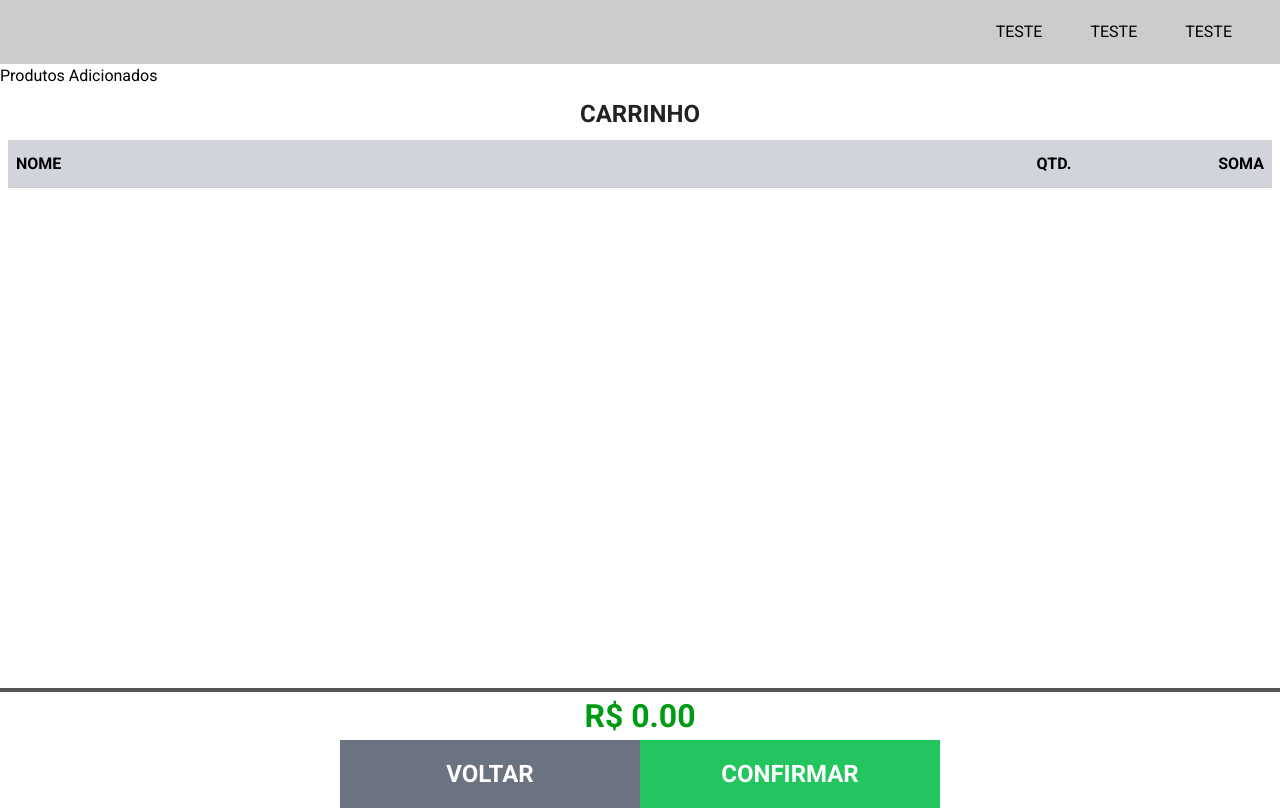
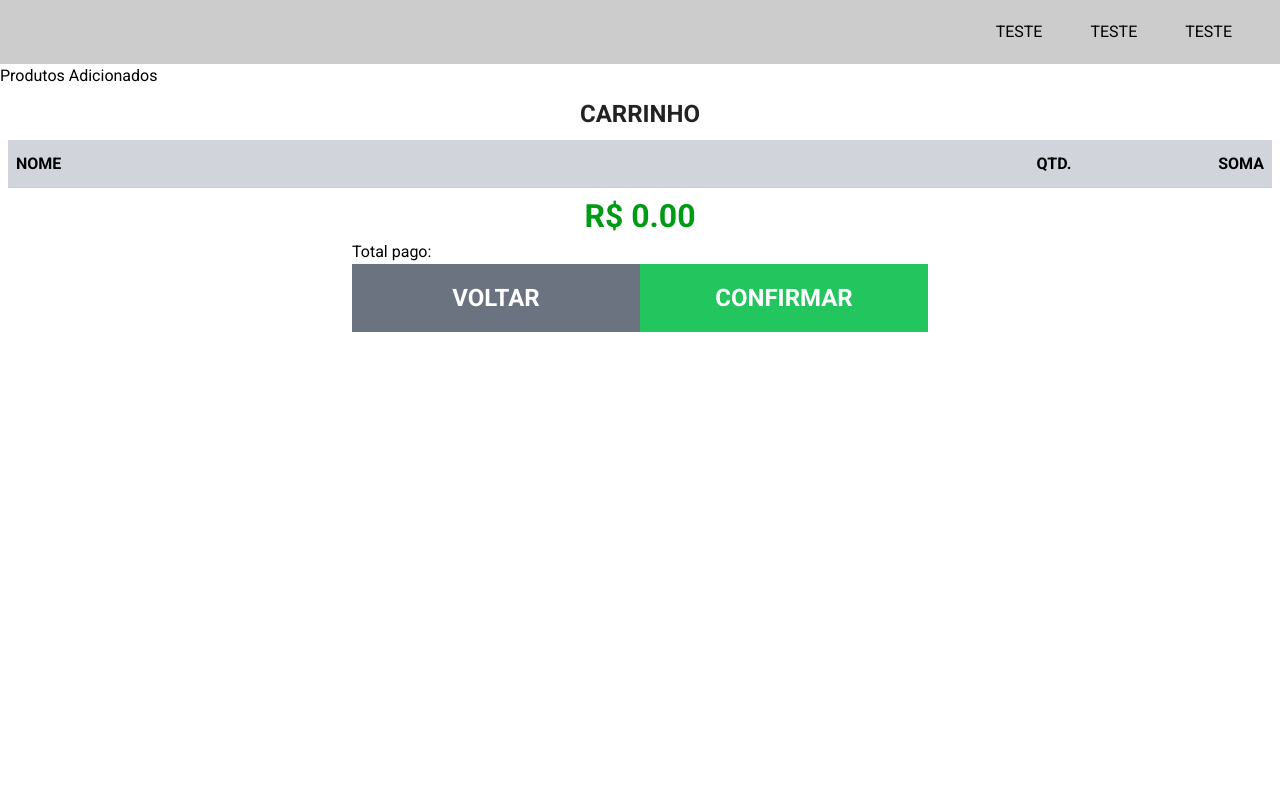
Before and after one commit to Roger2405/controle-vendas, a React (Create React App) app: page /pedidos in a window 1280 px wide. Built offline with nearby package versions, Linux system fonts and the light colour scheme.

Commit message:
corrigindo elementos duplicados e resetando carrinho ao voltar

```diff
--- a/src/commons/getCartProductsFromLocalStorage.ts
+++ b/src/commons/getCartProductsFromLocalStorage.ts
@@ -1,8 +1,8 @@
 
 export default function getCartProductsFromLocalStorage() {
     var strProducts = localStorage.getItem('cart-products');
-    console.log(strProducts)
     var objProducts = [];
+
     if (strProducts) {
         objProducts = JSON.parse(strProducts);
     }
--- a/src/components/Button/styles.scss
+++ b/src/components/Button/styles.scss
@@ -1,7 +1,7 @@
 .button {
     padding: 1rem 1rem;
 
-    flex-basis: 45%;
+    flex-basis: 50%;
     font-size: 1.5rem;
     color: #FFFFFF;
     text-transform: uppercase;
--- a/src/components/Cart/index.tsx
+++ b/src/components/Cart/index.tsx
@@ -10,7 +10,7 @@ interface Props {
     children: React.ReactNode
 }
 
-export default function Cart({ cartProducts, setCartProducts, children }: Props ) {
+export default function Cart({ cartProducts, setCartProducts, children }: Props) {
 
     cartProducts.sort((a, b) => {
         return a.id - b.id;
@@ -55,10 +55,8 @@ export default function Cart({ cartProducts, setCartProducts, children }: Props
 
 
             </div>
-            <div className='footer'>
-                <p className='total'>R$ {sumPrices.toFixed(2)}</p>
-                {children}
-            </div>
+            <p className='total'>R$ {sumPrices.toFixed(2)}</p>
+            {children}
         </>
     )
 }
--- a/src/components/Cart/styles.scss
+++ b/src/components/Cart/styles.scss
@@ -14,7 +14,6 @@
     scroll-behavior: smooth;
     overflow-y: scroll;
     padding: 0 .5rem;
-    margin-bottom: 7.5rem;
 
     .cart__item {
         display: flex;
@@ -33,15 +32,6 @@
         flex-basis: 70%;
     }
 }
-
-.footer {
-    background-color: #FFFFFF;
-    border-top: .25rem solid rgb(85, 85, 85);
-    bottom: 0;
-    position: fixed;
-    width: 100%;
-    height: 7rem;
-
 .total {
     text-align: center;
     font-size: 2rem;
@@ -50,8 +40,6 @@
     font-weight: 700;
 }
 
-
-}
 
 
 
--- a/src/components/Products/index.tsx
+++ b/src/components/Products/index.tsx
@@ -10,28 +10,24 @@ interface Props {
     cartProducts: CartProduct[]
 }
 export default function Products({ group, cartProducts, setCartProducts }: Props) {
-
-
     function refreshCartProducts(product: unknown) {
 
         var cartProduct = product as CartProduct;
-        if (!cartProduct.count) {
-            cartProduct.count = 1;
-            setCartProducts(oldProducts => [...oldProducts, cartProduct])
+        if (cartProducts.includes(cartProduct)) {
+            cartProduct.count++;
+            let index = cartProducts.indexOf(cartProduct);
+            cartProducts.splice(index, 1);
         }
         else {
-            cartProduct.count++;
+            cartProduct.count = 1;
+
         }
-
-        if (cartProducts.includes(cartProduct)) {
-            let index = cartProducts.indexOf(cartProduct);
-            cartProducts.splice(index, 1);
-            setCartProducts(oldProducts => [...oldProducts, cartProduct]);
-        }
+        setCartProducts(oldProducts => [...oldProducts, cartProduct]);
 
     }
-    function isInTheCart(product: any) {
-        return cartProducts.includes(product);
+    function isInTheCart(product: ProductProps) {
+        const cartProduct = product as CartProduct;
+        return cartProducts.includes(cartProduct);
     }
 
     return (
--- a/src/pages/Home.tsx
+++ b/src/pages/Home.tsx
@@ -11,7 +11,7 @@ import { Link, useNavigate } from 'react-router-dom';
 import getCartProductsFromLocalStorage from '../commons/getCartProductsFromLocalStorage';
 
 export default function Home() {
-    const [cartProducts, setCartProducts] = useState<CartProduct[]>(getCartProductsFromLocalStorage());
+    const [cartProducts, setCartProducts] = useState<CartProduct[]>([]);
     const [inputValue, setInputValue] = useState<string>('');
 
     const productsArr = Array.from(productsJson);
@@ -23,7 +23,6 @@ export default function Home() {
     const [arrFiltered, setArrFiltered] = useState<ProductProps[][]>(arrayProductsGrouped);
 
     const navigate = useNavigate();
-
 
     if (productsArr) {
         productsArr.forEach(productsArr => {
@@ -41,6 +40,9 @@ export default function Home() {
             }
         }
     }
+    useEffect(() => {
+        localStorage.setItem('cart-products', JSON.stringify(cartProducts));
+    }, [cartProducts])
 
     useEffect(() => {
         const regex = new RegExp(inputValue.toString().toLowerCase());
@@ -56,8 +58,8 @@ export default function Home() {
     }, [inputValue]);
 
     function navigateToOrders() {
+        localStorage.setItem('cart-products', JSON.stringify(cartProducts));
         navigate('/pedidos');
-        localStorage.setItem('cart-products', JSON.stringify(cartProducts));
     }
 
     return (
--- a/src/pages/Orders.tsx
+++ b/src/pages/Orders.tsx
@@ -2,7 +2,6 @@ import '../styles/main.scss';
 
 import Button from "../components/Button";
 import { Link, useNavigate } from 'react-router-dom';
-import CartProduct from '../types/cartProduct';
 import Cart from '../components/Cart';
 import getCartProductsFromLocalStorage from '../commons/getCartProductsFromLocalStorage';
 
@@ -10,15 +9,25 @@ export default function Orders() {
     const navigate = useNavigate();
     const objProducts = getCartProductsFromLocalStorage();
 
-
+    function goBack() {
+        //localStorage.setItem('cart-products', []);
+        navigate('/');
+    }
     return (
         <div>
 
             <h1>Produtos Adicionados</h1>
             <Cart cartProducts={objProducts} setCartProducts={() => { }}>
-                <div className='flex justify-center'>
-                    <Button className='bg-gray-500' onClick={() => navigate(-1)} text='Voltar' />
-                    <Button className='bg-green-500' text='Confirmar' />
+                <div className='flex flex-col max-w-xl m-auto'>
+                    <div className='flex'>
+                        <label htmlFor="">Total pago:</label>
+                        <input type="text" />
+                    </div>
+                    <div className='flex justify-between'>
+                        <Button className='bg-gray-500' onClick={goBack} text='Voltar' />
+                        <Button className='bg-green-500' text='Confirmar' />
+                    </div>
+
                 </div>
             </Cart>
 
```
Lines whose indentation alone changed are shown as unchanged.
